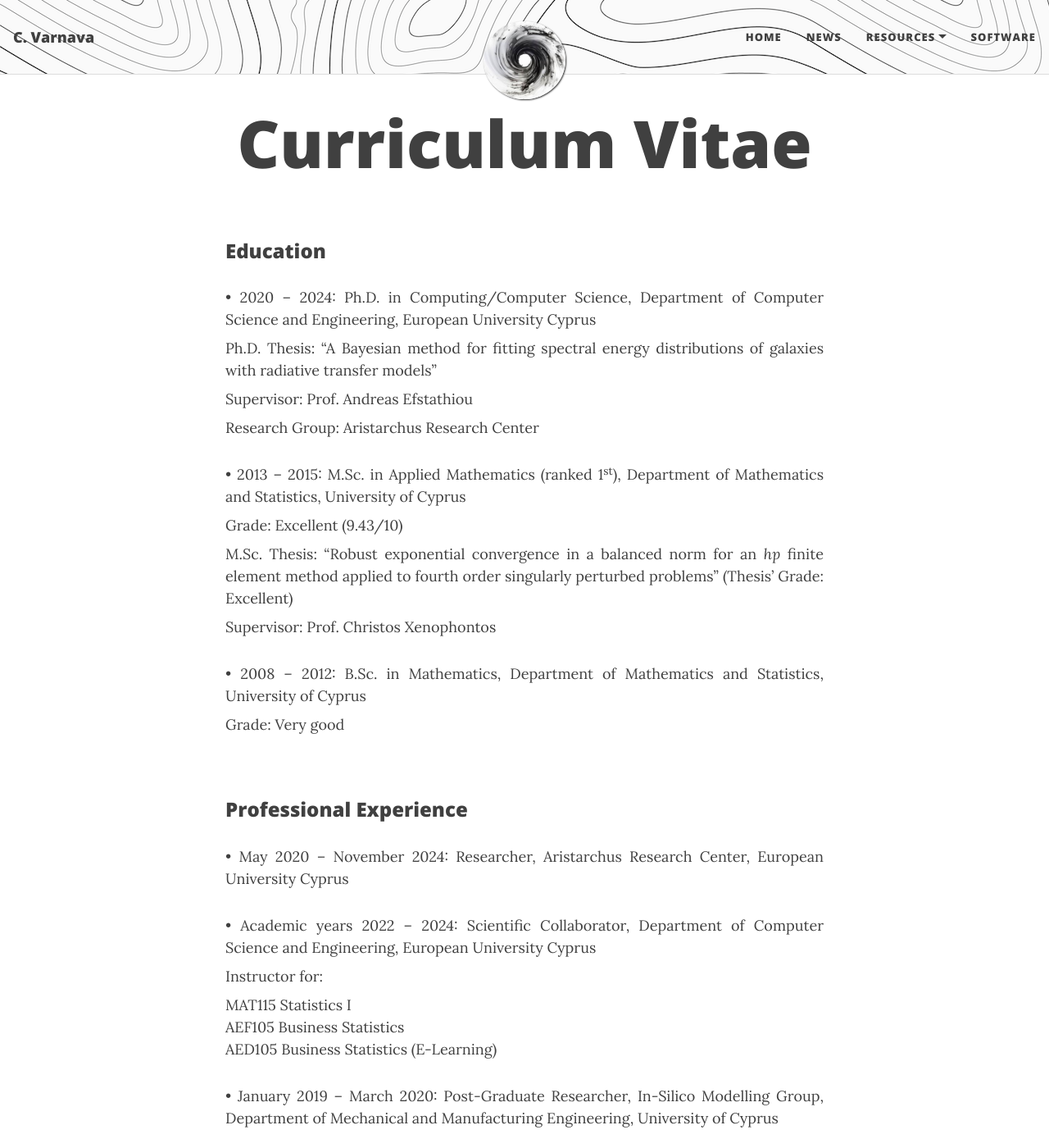
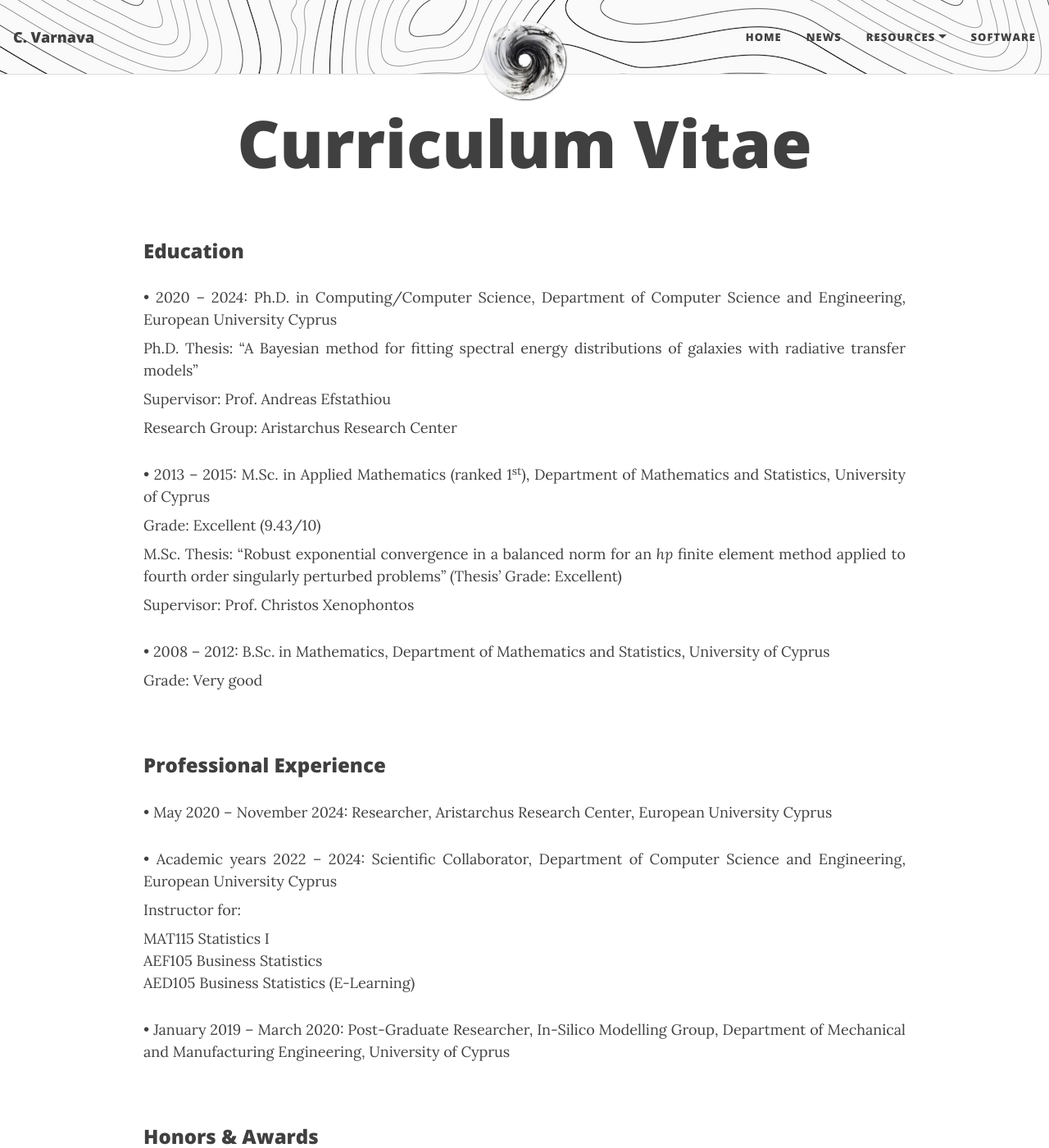
Before and after one commit to ch-var/ch-var.github.io, a Jekyll site: the page built from cv.html, in a window 1280 px wide and 1400 px high. Shown: the whole window at 82% size. Built offline with Jekyll 4.4.1, drawn with Linux system fonts in a browser that asks for light colours; formulas are drawn with MathJax 3.

Commit message:
Update cv.html

```diff
--- a/cv.html
+++ b/cv.html
@@ -3,6 +3,24 @@ layout: page
 title: Curriculum Vitae
 mathjax: true
 ---
+<style>
+  /* Reduce margins of paragraphs on desktop screens */
+  @media (min-width: 768px) {
+    p {
+      margin-left: -100px;  /* Reduce the left margin for paragraphs */
+      margin-right: -100px; /* Reduce the right margin for paragraphs */
+    }
+  }
+
+  /* Keep default margins on mobile screens */
+  @media (max-width: 767px) {
+    p {
+      margin-left: 0;  /* Default left margin for paragraphs */
+      margin-right: 0; /* Default right margin for paragraphs */
+    }
+  }
+</style>
+
 <br>
 <p style="font-family: var(--header-font); font-weight: 800; line-height: 1.1; font-size: 1.5rem; margin-top: 1.25rem;">Education</p>
 <p align='justify' style="margin-bottom: 8px;">&#8226; 2020 – 2024: Ph.D. in Computing/Computer Science, Department of Computer Science and Engineering, European University Cyprus</p>
@@ -92,6 +110,6 @@ mathjax: true
 <p align='justify'>&#8226; Xenophontos, C., Constantinou, P. and <b>Varnava, C.</b>, 2015. An <i>hp</i> finite element method for 4<sup>th</sup> order singularly perturbed problems. <i>12<sup>th</sup> Annual Workshop on Numerical Methods for Problems with Layer Phenomena, TU Dresden, Germany</i></p>
 <br>
 <p style="font-family: var(--header-font); font-weight: 800; line-height: 1.1; font-size: 1.5rem; margin-top: 1.25rem;">Further Skills</p>
-<p align='justify'><b>Programming Languages</b>: Python, Matlab</p>
-<p align='justify'><b>Markup Languages</b>: LaTeX, HTML, Markdown</p>
-<p align='justify'><b>Operating Systems</b>: Windows, Linux, macOS</p>
+<p align='justify' style="margin-bottom: 8px;"><b>Programming Languages</b>: Python, Matlab</p>
+<p align='justify' style="margin-top: 8px; margin-bottom: 8px;"><b>Markup Languages</b>: LaTeX, HTML, Markdown</p>
+<p align='justify' style="margin-top: 8px;"><b>Operating Systems</b>: Windows, Linux, macOS</p>
```
